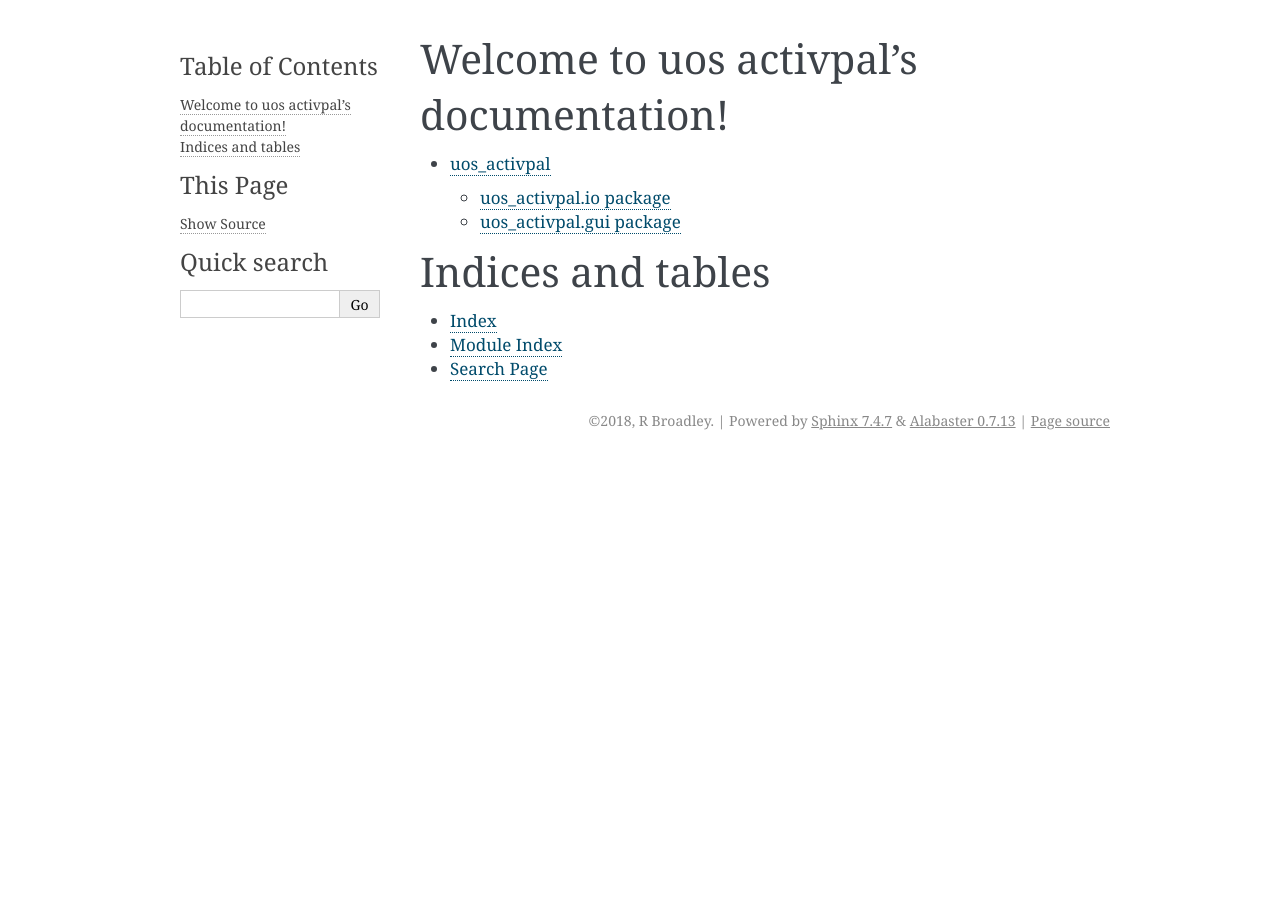
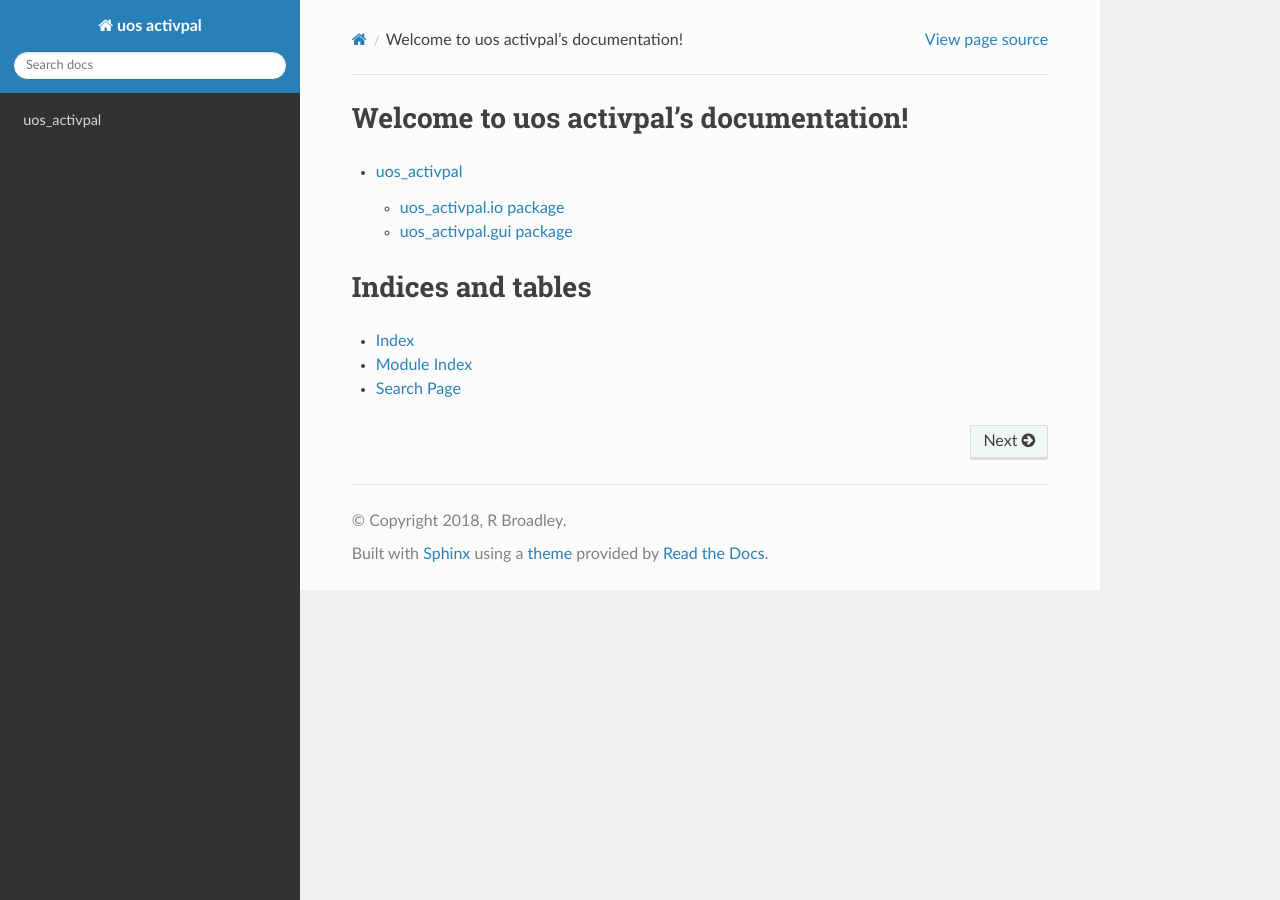
Before and after one commit to R-Broadley/python-uos-activpal, a Sphinx documentation site: the page built from docs/index.rst, in a window 1280 px wide. Built offline with Sphinx 7.4.7 and the Read the Docs theme 2.0.0, drawn with Linux system fonts in a browser that asks for light colours; part of the change alters nothing that is shown.

```diff
--- a/docs/conf.py
+++ b/docs/conf.py
@@ -17,14 +17,16 @@ import sys
 sys.path.insert(0, os.path.abspath('../'))
 
 # Mock packages
-from unittest import mock
+from unittest.mock import MagicMock
 
 MOCK_MODULES = ['numpy', 'pandas', 'numba', 'scipy', 'scipy.signal',
                 'matplotlib', 'matplotlib.backends.backend_qt5agg',
                 'matplotlib.figure', 'matplotlib.gridspec', 'matplotlib.dates',
-                'PyQt5', 'PyQt5.QtCore', 'PyQt5.QtWidgets']
+                'PyQt5', 'PyQt5.QtCore']
+
 for mod_name in MOCK_MODULES:
-    sys.modules[mod_name] = mock.Mock()
+  sys.modules[mod_name] = MagicMock()
+sys.modules['PyQt5.QtWidgets'] = MagicMock(QMainWindow=object, QDialog=object, QWidget=object)
 
 
 # -- Project information -----------------------------------------------------
@@ -91,7 +93,7 @@ pygments_style = 'sphinx'
 # The theme to use for HTML and HTML Help pages.  See the documentation for
 # a list of builtin themes.
 #
-html_theme = 'alabaster'
+html_theme = 'sphinx_rtd_theme'
 
 # Theme options are theme-specific and customize the look and feel of a theme
 # further.  For a list of options available for each theme, see the
```
